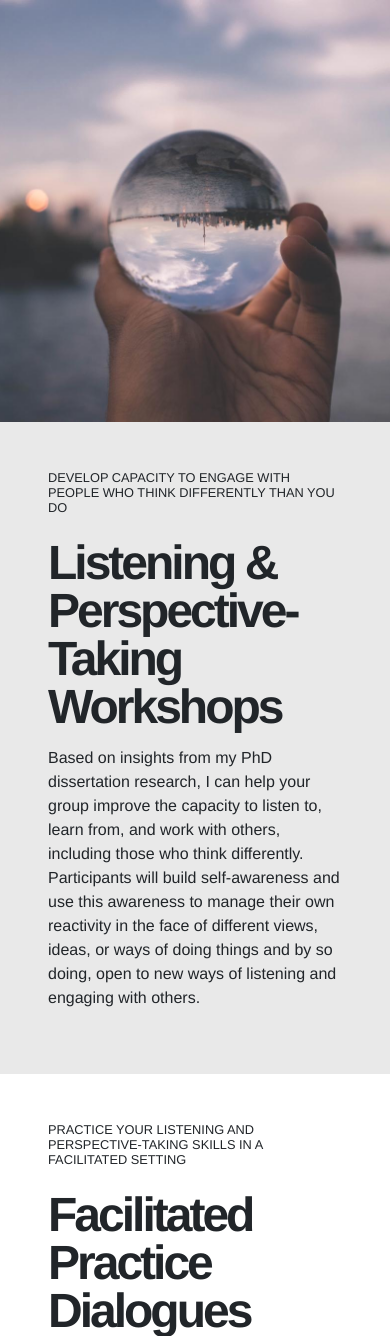
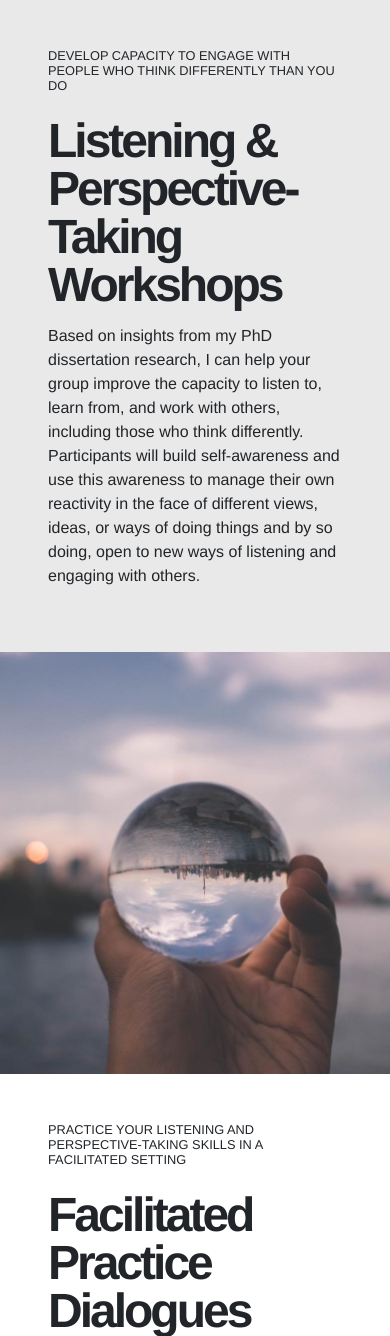
Before and after one commit to masonmedia/jen-mason-consulting, a PHP site: page / in a window 390 px wide. Shown: the part 4147-5483 px from the top of the page. Run offline with PHP 8.4, Linux system fonts and the light colour scheme.

Commit message:
Added responsive flex column order classes for services section

```diff
--- a/assets/css/main.css
+++ b/assets/css/main.css
@@ -418,6 +418,20 @@ textarea {
   text-shadow: 0 0 10px #444, 0 0 10px #444, 0 0 10px #444, 0 0 10px #444, 0 0 10px #444, 0 0 10px #444, 0 0 10px #444, 0 0 10px #444;
 }
 
+/* media queries */
+
+@media (max-width: 992px) {
+  .order-1-md {
+    -webkit-box-ordinal-group: 2;
+        -ms-flex-order: 1;
+            order: 1;
+  }
+  .order-12-md {
+    -webkit-box-ordinal-group: 13;
+        -ms-flex-order: 12;
+            order: 12;
+  }
+}
 
 /* ==========================================================================
    Helper classes
--- a/index.html
+++ b/index.html
@@ -184,6 +184,9 @@
 
     <!-- individual services -->
 
+    <!-- order-12-md
+order-1-md -->
+
   <div id="service-description" class="row min-100 m-0 p-0">
       <div class="col-lg-6 min-50 align-left-center p-5 m-0">
         <h6 class="text-uppercase small"
@@ -211,14 +214,14 @@
     </div><!--end row-->
 
     <div class="row min-100 m-0 p-0 bg-linen">
-      <div class="col-lg-6 min-50 p-0">
+      <div class="col-lg-6 min-50 p-0 order-12-md">
         <img class="img-full"
         data-aos="fade"
         data-aos-duration="2000"
         data-aos-easing="ease-out-back"
         src="./assets/img/jm-hand-crystal.jpg" alt="">
       </div>
-      <div class="col-lg-6 align-left-center p-5 m-0">
+      <div class="col-lg-6 align-left-center p-5 m-0 order-1-md">
         <h6 class="text-uppercase small"
         data-aos="fade-up"
         data-aos-duration="2000"
@@ -264,14 +267,14 @@
     </div><!--end row-->
 
     <div class="row min-100 m-0 p-0 bg-linen">
-      <div class="col-lg-6 min-50 p-0">
+      <div class="col-lg-6 min-50 p-0 order-12-md">
         <img class="img-full"
         data-aos="fade"
         data-aos-duration="2000"
         data-aos-easing="ease-out-back"
         src="./assets/img/jm_facilitation.jpeg" alt="">
       </div>
-      <div class="col-lg-6 align-left-center p-5 m-0">
+      <div class="col-lg-6 align-left-center p-5 m-0 order-1-md">
         <h6 class="text-uppercase small"
         data-aos="fade-up"
         data-aos-duration="2000"
```
